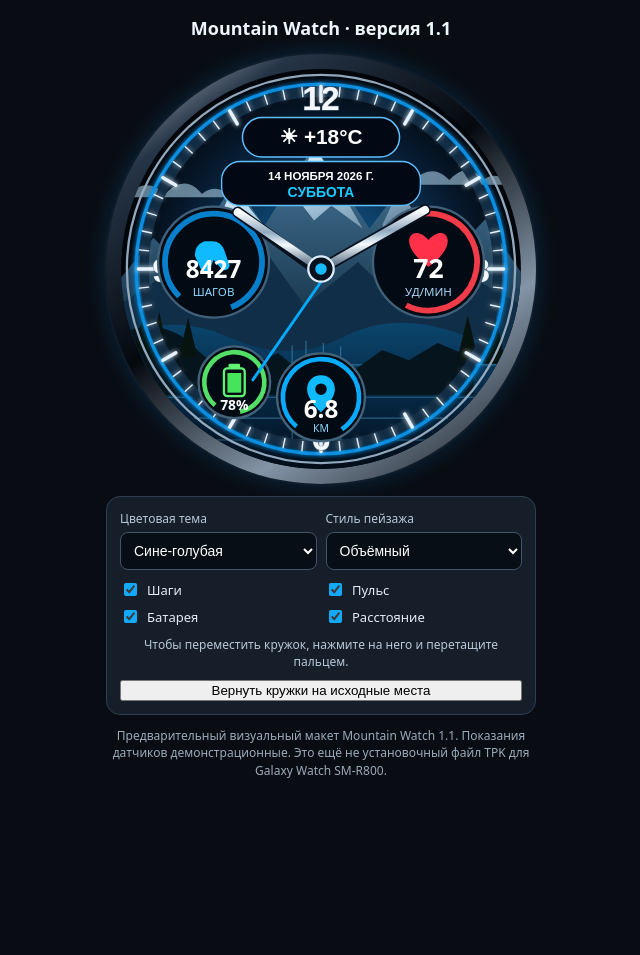
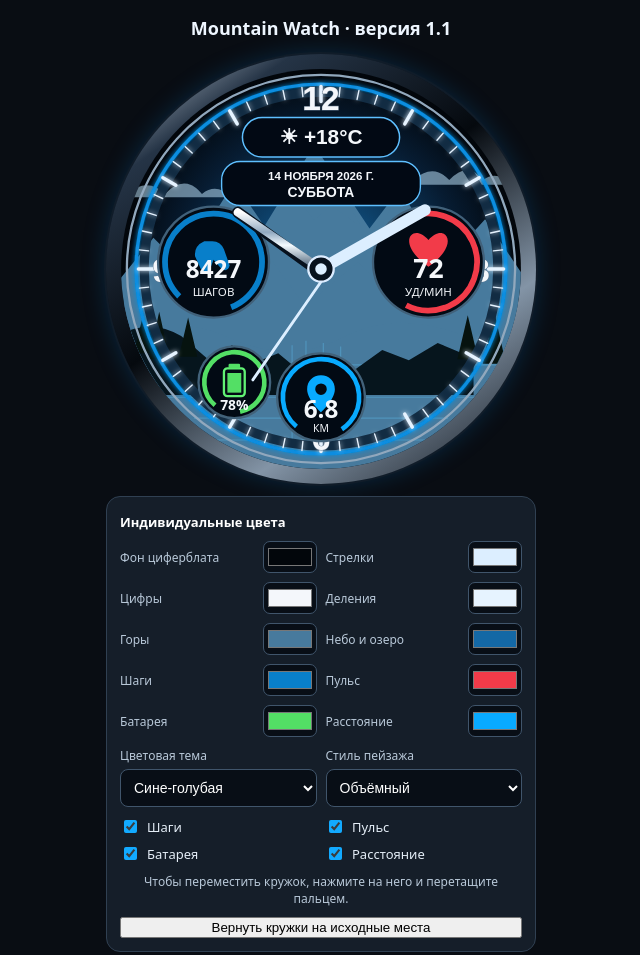
Before and after one commit to koniaeviurii/FreeNavigator, a plain HTML site: page MountainWatch_1.1/index.html in a window 1280 px wide. Shown: the top 955 px of the page, without its empty margins (319-959 px from the left). Before the commit the page ends 800 px from the top, so only its background shows below. Drawn offline with Linux system fonts and the light colour scheme.

Commit message:
Add independent color controls while preserving draggable widgets

```diff
--- a/MountainWatch_1.1/index.html
+++ b/MountainWatch_1.1/index.html
@@ -10,6 +10,8 @@ h1{font-size:18px;margin:2px}.watch{width:min(94vw,430px);aspect-ratio:1;border-
 svg{width:100%;height:100%;display:block;border-radius:50%}.panel{width:min(100%,430px);padding:13px;background:#151e29;border:1px solid #304052;border-radius:14px;display:grid;gap:10px}
 .controls{display:grid;grid-template-columns:1fr 1fr;gap:9px}label{display:grid;gap:5px;color:#b8c8d8;font-size:12px}select{width:100%;padding:9px;border-radius:8px;background:#080e16;color:#fff;border:1px solid #40556b;font-size:14px}
 .toggles{display:grid;grid-template-columns:1fr 1fr;gap:8px}.toggles label{display:flex;align-items:center;gap:7px;color:#e4edf6;font-size:13px}input{accent-color:var(--blue)}
+
+.color-grid{display:grid;grid-template-columns:1fr 1fr;gap:9px}.color-grid label{display:grid;grid-template-columns:1fr 54px;align-items:center}.color-grid input{width:54px;height:32px;padding:2px;border:1px solid #40556b;border-radius:7px;background:#080e16}.group-title{font-size:13px;color:#fff;font-weight:700;margin-top:3px}
 .note{max-width:430px;margin:0;color:#9cabb9;font-size:12px;line-height:1.45;text-align:center}
 
 #stepsWidget,#pulseWidget,#batteryWidget,#distanceWidget{cursor:grab;touch-action:none}
@@ -91,6 +93,14 @@ svg{width:100%;height:100%;display:block;border-radius:50%}.panel{width:min(100%
 </g>
 </svg></div>
 <section class="panel">
+ <div class="group-title">Индивидуальные цвета</div>
+ <div class="color-grid">
+  <label>Фон циферблата<input type="color" id="dialColor" value="#02060b"></label><label>Стрелки<input type="color" id="handColor" value="#dceeff"></label>
+  <label>Цифры<input type="color" id="numberColor" value="#f4f7fb"></label><label>Деления<input type="color" id="tickColor" value="#e6f3ff"></label>
+  <label>Горы<input type="color" id="mountainColor" value="#477a9d"></label><label>Небо и озеро<input type="color" id="sceneColor" value="#1468a5"></label>
+  <label>Шаги<input type="color" id="stepsColor" value="#087fca"></label><label>Пульс<input type="color" id="pulseColor" value="#f23b49"></label>
+  <label>Батарея<input type="color" id="batteryColor" value="#53df65"></label><label>Расстояние<input type="color" id="distanceColor" value="#08aaff"></label>
+ </div>
  <div class="controls">
   <label>Цветовая тема<select id="palette"><option value="blue">Сине-голубая</option><option value="gold">Золотистая</option><option value="violet">Фиолетовая</option><option value="silver">Серебристая</option><option value="green">Зелёная</option><option value="turquoise">Бирюзовая</option></select></label>
   <label>Стиль пейзажа<select id="style"><option value="real">Объёмный</option><option value="art">Художественный</option><option value="line">Контурный</option></select></label>
@@ -124,5 +134,20 @@ function clampWidget(x,y,id){const radius=id==='stepsWidget'||id==='pulseWidget'
 Object.keys(defaultPositions).forEach(id=>{const g=document.getElementById(id);g.addEventListener('pointerdown',e=>{e.preventDefault();g.setPointerCapture(e.pointerId);const p=svgPoint(e);const m=(g.getAttribute('transform')||'').match(/translate\(([-\d.]+)[ ,]+([-\d.]+)\)/);const x=m?Number(m[1]):defaultPositions[id][0],y=m?Number(m[2]):defaultPositions[id][1];dragging={id,dx:x-p.x,dy:y-p.y}});g.addEventListener('pointermove',e=>{if(!dragging||dragging.id!==id)return;const p=svgPoint(e),xy=clampWidget(p.x+dragging.dx,p.y+dragging.dy,id);setWidgetPosition(id,xy[0],xy[1])});const stop=()=>{if(dragging&&dragging.id===id){const m=(g.getAttribute('transform')||'').match(/translate\(([-\d.]+)[ ,]+([-\d.]+)\)/);if(m){savedPositions[id]=[Number(m[1]),Number(m[2])];try{localStorage.setItem('mountainWatchPositions',JSON.stringify(savedPositions))}catch(_){}}dragging=null}};g.addEventListener('pointerup',stop);g.addEventListener('pointercancel',stop)});
 document.getElementById('resetPositions').addEventListener('click',()=>{Object.entries(defaultPositions).forEach(([id,p])=>setWidgetPosition(id,p[0],p[1]));try{localStorage.removeItem('mountainWatchPositions')}catch(_){}});
 
+
+const colorDefaults={dialColor:'#02060b',handColor:'#dceeff',numberColor:'#f4f7fb',tickColor:'#e6f3ff',mountainColor:'#477a9d',sceneColor:'#1468a5',stepsColor:'#087fca',pulseColor:'#f23b49',batteryColor:'#53df65',distanceColor:'#08aaff'};
+function applyColor(id,value){
+ const svg=document.querySelector('svg');
+ if(id==='dialColor'){svg.querySelector('#face').setAttribute('fill',value);svg.querySelector('g[clip-path] > rect').setAttribute('fill',value)}
+ if(id==='handColor'){document.querySelectorAll('#hands path').forEach((el,i)=>{if(i<2)el.setAttribute('fill',value);else el.setAttribute('stroke',value)});document.querySelector('#hands circle:last-child').setAttribute('fill',value)}
+ if(id==='numberColor')document.querySelectorAll('svg g[clip-path] text').forEach(t=>t.setAttribute('fill',value));
+ if(id==='tickColor')document.querySelectorAll('#ticks line').forEach(el=>el.setAttribute('stroke',value));
+ if(id==='mountainColor')document.querySelectorAll('#landscape path').forEach((el,i)=>{if(i<4)el.setAttribute('fill',value)});
+ if(id==='sceneColor'){document.querySelector('#sky stop').setAttribute('stop-color',value);document.querySelectorAll('#water stop').forEach(el=>el.setAttribute('stop-color',value))}
+ const wm={stepsColor:'stepsWidget',pulseColor:'pulseWidget',batteryColor:'batteryWidget',distanceColor:'distanceWidget'};
+ if(wm[id]){const g=document.getElementById(wm[id]),ring=g.querySelector('circle:nth-child(2)');if(ring)ring.setAttribute('stroke',value);g.querySelectorAll('path,rect').forEach(el=>{if(el.getAttribute('fill')&&el.getAttribute('fill')!=='none')el.setAttribute('fill',value)})}
+}
+Object.keys(colorDefaults).forEach(id=>{const input=document.getElementById(id);let saved=null;try{saved=localStorage.getItem('mountainWatchColor_'+id)}catch(_){}if(saved&&/^#[0-9a-f]{6}$/i.test(saved))input.value=saved;applyColor(id,input.value);input.addEventListener('input',()=>{applyColor(id,input.value);try{localStorage.setItem('mountainWatchColor_'+id,input.value)}catch(_){}})});
+
 function clock(){const d=new Date();document.getElementById('date').textContent=d.toLocaleDateString('ru-RU',{day:'2-digit',month:'long',year:'numeric'}).toUpperCase();document.getElementById('weekday').textContent=d.toLocaleDateString('ru-RU',{weekday:'long'}).toUpperCase()}clock();
 </script></body></html>
```
